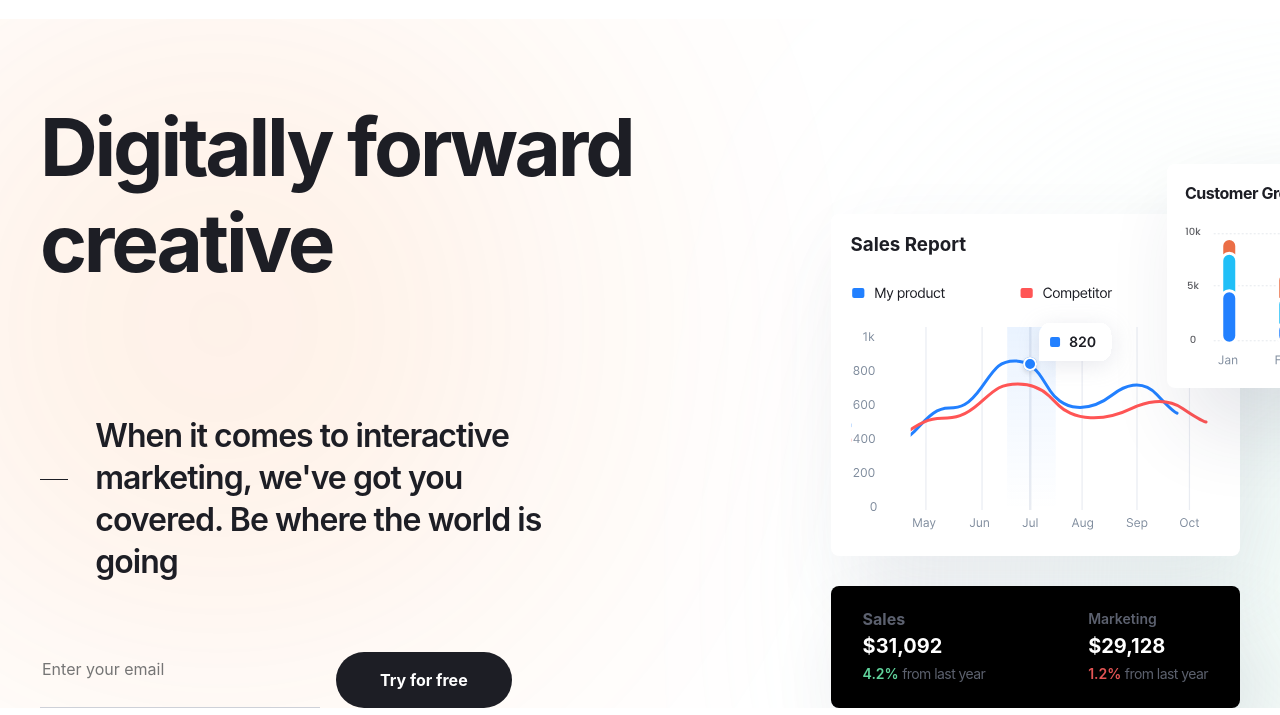
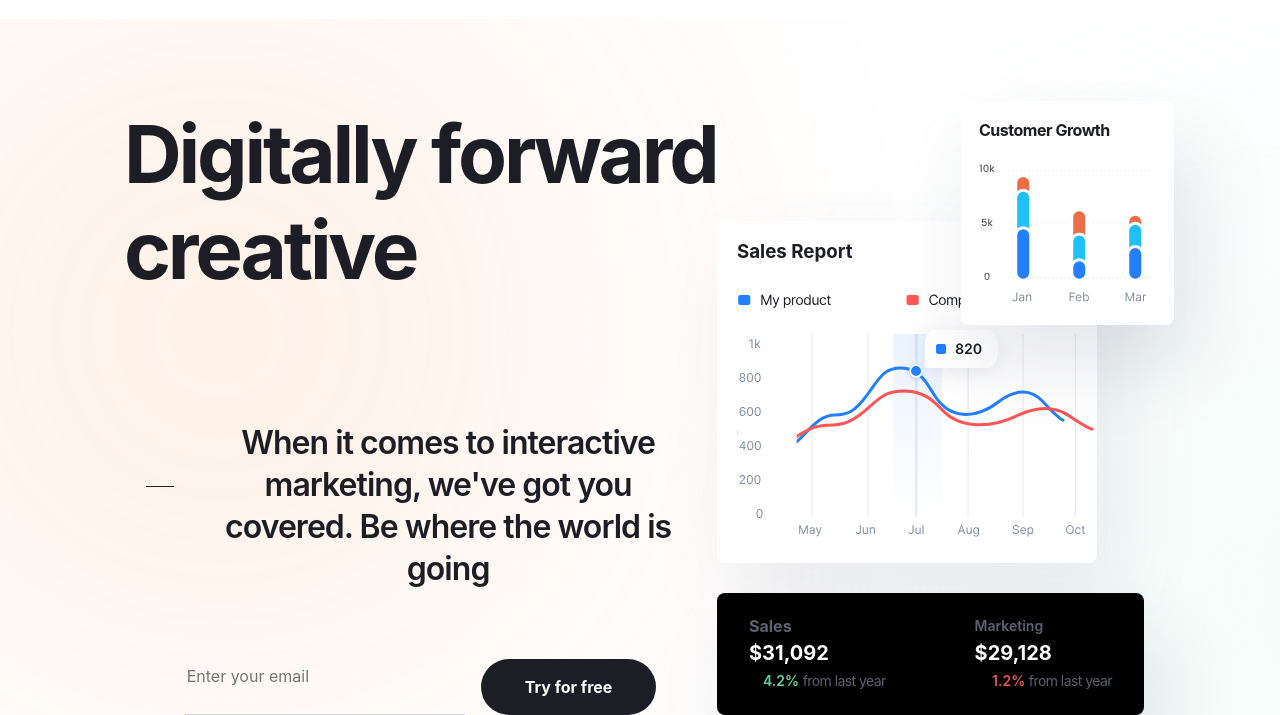
Before and after one commit to hagiskawww/coca, a website built with Vite: page src/index.html in a window 1280 px wide. Shown: the part 97-812 px from the top of the page. Built offline with nearby package versions, Linux system fonts and the light colour scheme; grey boxes are pictures that could not be loaded; files whose address does not match are found by name.

Commit message:
Add full hero sect

```diff
--- a/src/assets/scss/base/main.scss
+++ b/src/assets/scss/base/main.scss
@@ -7,13 +7,13 @@ html {
 }
 
 *, *:before, *:after {
-  box-sizing: inherit;
+  box-sizing: border-box;
 }
 
 .body {
   color: var(--neutral-color-100);
   background-color: var(--neutral-color-10);
-  overflow-x: hidden;
+  overflow-x: auto;
 
   &--fixed {
     overflow-y: hidden;
--- a/src/assets/scss/base/vars.scss
+++ b/src/assets/scss/base/vars.scss
@@ -19,6 +19,11 @@
 //  container
   --container-padding: 15px;
   --container-with: 1200px;
+
+  @include mobile {
+    --container-with: 480px;
+  }
+
   // transition
   --transition: .2s ease-in-out;
 
--- a/src/assets/scss/components/header.scss
+++ b/src/assets/scss/components/header.scss
@@ -135,6 +135,7 @@
 
     @include small-tablet {
       line-height: 300%;
+      font-size: 20px;
     }
 
     &::after {
--- a/src/assets/scss/components/home/hero.scss
+++ b/src/assets/scss/components/home/hero.scss
@@ -1,11 +1,34 @@
 .hero {
+  position: relative;
   overflow-x: hidden;
-  padding-top: 80px;
+  overflow-y: hidden;
+  padding-top: 87px;
+
+  @include mini-desktop {
+    padding: 77px 0 121px;
+  }
 
   &__container {
-    @include flex-justify-between;
+    @include flex-justify-center;
     position: relative;
     align-items: flex-end;
+    gap: 15px;
+    flex-wrap: wrap;
+
+    @include small-desktop {
+      gap: 0;
+    }
+
+    @include mini-desktop {
+      gap: 50px;
+      flex-direction: column;
+      align-items: center;
+      text-align: center;
+    }
+
+    @include mobile {
+      max-width: 480px;
+    }
 
     &::before {
       content: '';
@@ -20,6 +43,18 @@
       background: #fa7515;
       opacity: 0.2;
       filter: blur(200px);
+
+      @include mini-desktop {
+        width: 325px;
+        height: 325px;
+        left: 80px;
+        text-align: center;
+      }
+
+      @include small-tablet {
+        width: 251px;
+        height: 251px;
+      }
     }
 
     &::after {
@@ -34,6 +69,24 @@
       border-radius: 50%;
       background: #E2F8F0B2;
       filter: blur(180px);
+
+      @include small-tablet {
+        width: 225px;
+        height: 225px;
+      }
+    }
+
+
+  }
+
+  .hero__left {
+    display: flex;
+    align-items: center;
+    flex-direction: column;
+    justify-content: center;
+
+    @include small-mobile {
+      display: block;
     }
   }
 
@@ -44,17 +97,64 @@
     line-height: 120%;
     letter-spacing: -0.04em;
     color: var(--neutral-color-100);
-    width: 740px;
+    width: 593px;
+
+    @include mini-desktop {
+      text-align: center ;
+      margin-bottom: 74px;
+    }
+
+    @include tablet {
+      font-size: 60px;
+      margin-bottom: 44px;
+    }
+
+    @include small-tablet {
+      font-size: 48px;
+      margin-bottom: 38px;
+      width: 450px;
+    }
+
+    @include mobile {
+      font-size: 40px;
+      width: 400px;
+    }
+
+    @include small-mobile {
+      text-align: left;
+    }
   }
 
   &__subtitle {
     margin-bottom: 69px;
     width: 550px;
+    text-align: center;
+
+    @include small-tablet {
+      width: 450px;
+    }
+
+    @include mobile {
+      width: 300px;
+    }
+
+    @include small-mobile {
+      text-align: left;
+    }
   }
 
   &__form {
     display: flex;
     gap: 16px;
+
+    @include mini-desktop {
+      justify-content: center;
+    }
+
+    @include mobile {
+      flex-direction: column;
+    }
+
   }
 
   &__inp {
@@ -66,16 +166,43 @@
     border-bottom: 1px solid #ced1d8;
     background-color: transparent;
     min-width: 280px;
+
+    @include small-tablet {
+      padding-bottom: 13px;
+    }
+
+    @include small-tablet {
+      min-width: 80px;
+    }
+
+    @include small-mobile {
+      max-width: 275px;
+      min-width: 80px;
+    }
   }
 
   &__btn {
     padding: 16px 44px;
     color: var(--neutral-color-10);
     background-color: var(--neutral-color-100);
+
+    @include small-tablet {
+      padding: 12px 32px;
+    }
+
+    @include mobile {
+      width: 280px;
+      font-size: 14px;
+    }
   }
 
   &__right {
     position: relative;
+    margin-right: 12px;
+
+    @include small-tablet {
+      display: none;
+    }
   }
 
   &__sales {
@@ -85,6 +212,11 @@
     padding: 20px;
     margin-bottom: 30px;
 
+    @include small-desktop {
+      &-img {
+        max-width: 380px;
+      }
+    }
 
     &-title{
       margin-bottom: 16px;
@@ -102,6 +234,16 @@
     box-shadow: 20px 40px 80px 0 rgba(45, 51, 81, 0.12);
     background: #fff;
     border-radius: 8px;
+
+    @include small-desktop {
+      top: -120px;
+      right: -30px;
+    }
+
+    @include mini-desktop {
+      top: 0;
+      right: -100px;
+    }
 
     &-title {
       margin-bottom: 12px;
@@ -164,14 +306,23 @@
           &::before {
             content: "";
             display: inline-block;
-            background: url('https://img.icons8.com/?size=100&id=87724&format=png&color=40C057');
-
+            background: url('../../../icons/green-arrow-icon.svg') / no-repeat;
+            width: 14px;
+            height: 14px;
           }
 
         }
 
         &--red {
-          color: #e35454
+          color: #e35454;
+
+          &::before {
+            content: "";
+            display: inline-block;
+            background: url('../../../icons/red-arrow-icon.svg') / no-repeat;
+            width: 14px;
+            height: 14px;
+          }
         }
       }
     }
--- a/src/assets/scss/globals/text.scss
+++ b/src/assets/scss/globals/text.scss
@@ -95,12 +95,16 @@
         font-size: 28px;
       }
 
-      @include mobile {
+      @include small-tablet {
         font-size: 24px;
       }
 
+      @include mobile {
+        font-size: 20px;
+      }
+
       @include small-mobile {
-        font-size: 20px;
+        font-size: 18px;
       }
 
       &::before {
@@ -110,6 +114,10 @@
         height: 1px;
         background-color: var(--neutral-color-100);
         transform: translateY(-20px);
+
+        @include mini-desktop {
+          display: none;
+        }
 
 
       }
--- a/src/assets/scss/mixins/media.scss
+++ b/src/assets/scss/mixins/media.scss
@@ -1,6 +1,12 @@
 @mixin small-desktop {
   @media (max-width: 1440px) {
     @content;
+  }
+}
+
+@mixin mini-desktop {
+  @media (max-width: 1200px) {
+    @content
   }
 }
 
--- a/src/html/components/home/hero.html
+++ b/src/html/components/home/hero.html
@@ -14,9 +14,9 @@
             </form>
         </div>
         <div class="hero__right">
-            <div class="hero__sales">
+            <div class="hero__sales hero__sales-img">
                 <h3 class="hero__sales-title">Sales Report</h3>
-                <svg width="367" height="261" viewBox="0 0 367 261" fill="none" xmlns="http://www.w3.org/2000/svg">
+                <svg class="hero__sales-img" width="367" height="261" viewBox="0 0 367 261" fill="none" xmlns="http://www.w3.org/2000/svg">
                     <g clip-path="url(#clip0_0_4710)">
                         <mask id="mask0_0_4710" style="mask-type:luminance" maskUnits="userSpaceOnUse" x="-1" y="8" width="369" height="261">
                             <rect x="-0.0351562" y="8.87817" width="367.22" height="260" transform="rotate(0.0158183 -0.0351562 8.87817)" fill="white"/>
@@ -146,11 +146,11 @@
                     </defs>
                 </svg>
             </div>
-            <div class="hero__customer">
-                <h3 class="hero__customer-title">
+            <div class="hero__customer" >
+                <h3 class="hero__customer-title ">
                     Customer Growth
                 </h3>
-                <svg width="177" height="149" viewBox="0 0 177 149" fill="none" xmlns="http://www.w3.org/2000/svg">
+                <svg class="hero__sales-img" width="177" height="149" viewBox="0 0 177 149" fill="none" xmlns="http://www.w3.org/2000/svg">
                     <line x1="28.7021" y1="12.7734" x2="171.702" y2="12.7734" stroke="#E6E9ED" stroke-dasharray="2 2"/>
                     <line x1="28.7021" y1="64.7734" x2="171.702" y2="64.7734" stroke="#E6E9ED" stroke-dasharray="2 2"/>
                     <line x1="28.7021" y1="119.773" x2="171.702" y2="119.773" stroke="#E6E9ED" stroke-dasharray="2 2"/>
```
Also changed, not shown: 1 other file.
